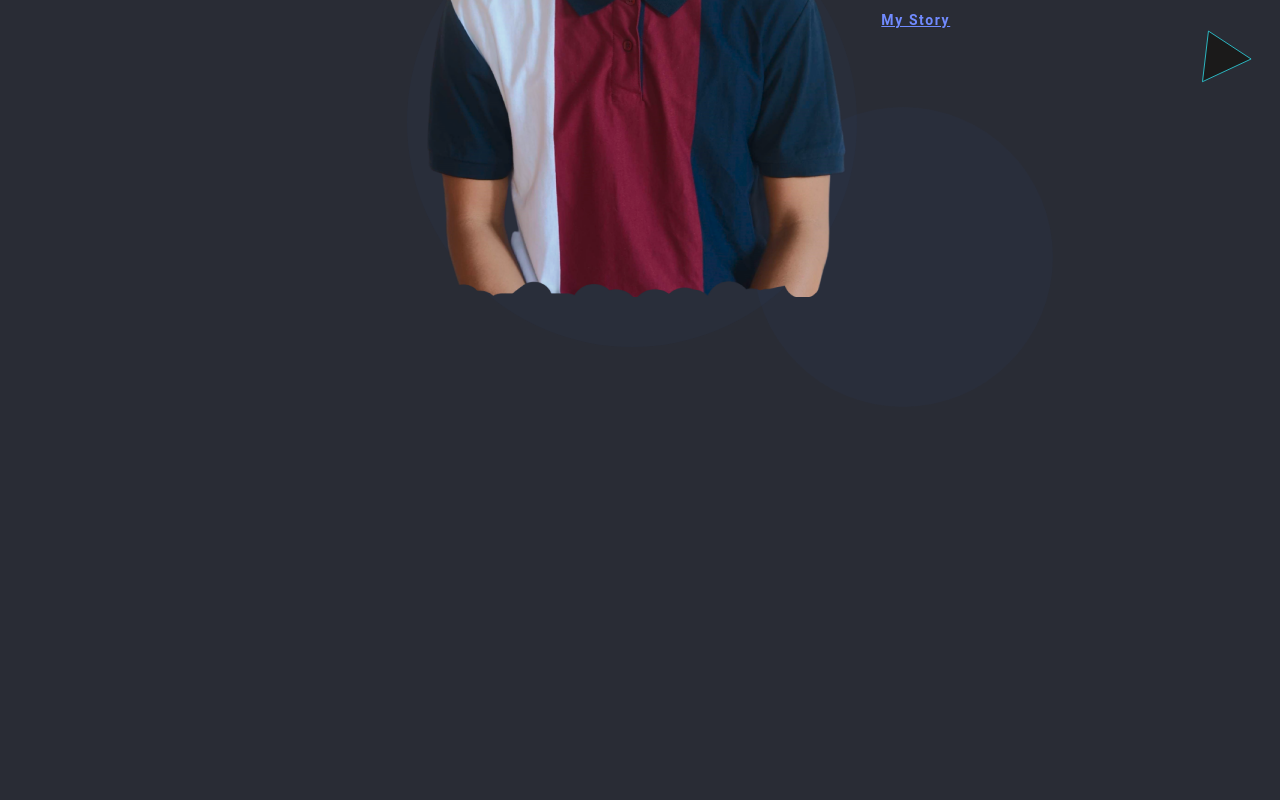
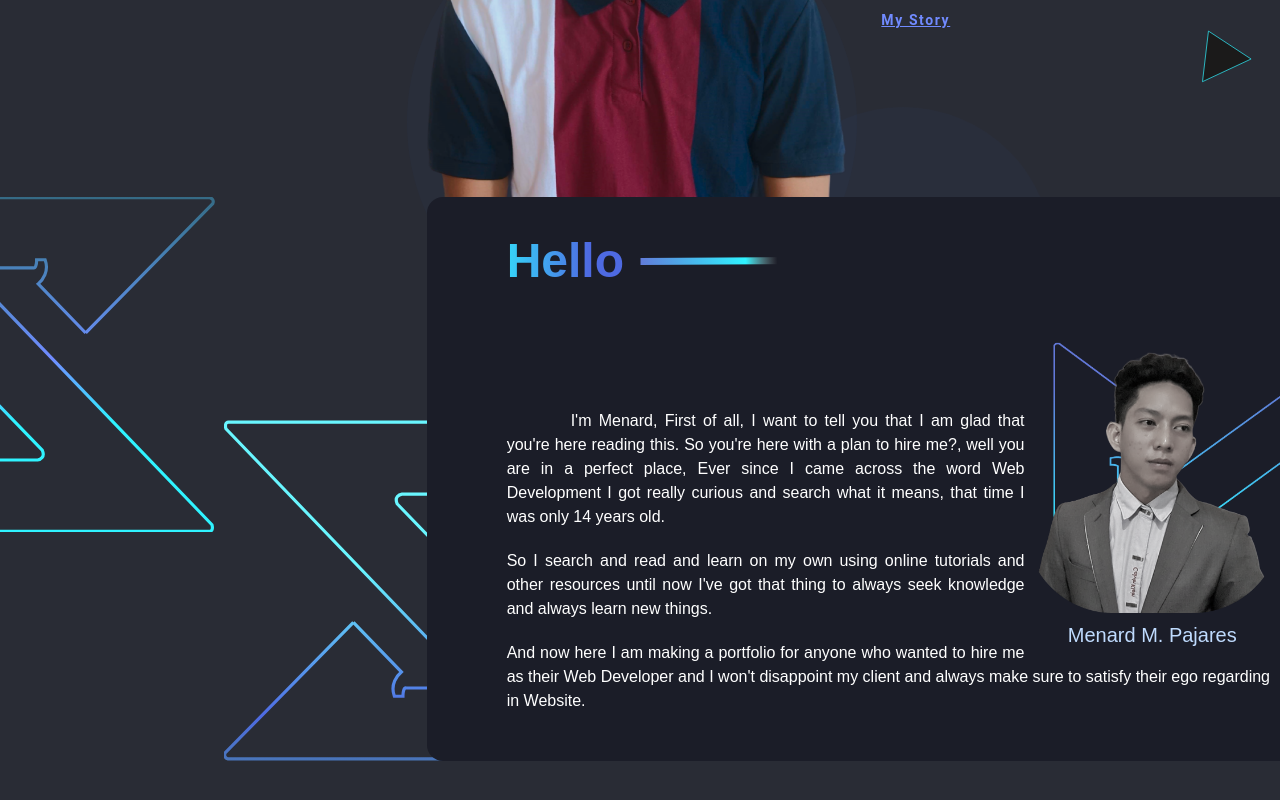
Before and after one commit to DevNanad/MODERN-PORTFOLIO, a React (Create React App) app: page / in a window 1280 px wide. Shown: the part 400-1200 px from the top of the page. Before the commit the page ends 807 px from the top, so only its background shows below. Built offline with nearby package versions, Linux system fonts and the light colour scheme.

Commit message:
Finish SectionTwo and animate

```diff
--- a/src/App.js
+++ b/src/App.js
@@ -1,12 +1,14 @@
 import { motion } from 'framer-motion'
 import Navbar from './components/Navbar';
 import SectionOne from './components/SectionOne';
+import SectionTwo from './components/SectionTwo';
 
 function App() {
   return (
     <div className="App">
       <Navbar/>
       <SectionOne/>
+      <SectionTwo/>
     </div>
   );
 }
--- /dev/null
+++ b/src/components/SectionTwo.js
@@ -0,0 +1,70 @@
+import React from 'react'
+import hellome from '../images/hellome.png'
+import { motion } from 'framer-motion'
+
+function SectionTwo() {
+  return (
+    <motion.div className='SectionTwo z-30 relative translate-x-10 poppins'
+    initial={{y: 0, opacity: 0}}
+    animate={{y: -100, opacity: 1}}
+    transition={{delay: 1, type: 'tween'}}
+    >
+        <div className="logo-line absolute">
+        <svg width="228" height="335" viewBox="0 0 316 530" fill="none" xmlns="http://www.w3.org/2000/svg">
+        <path d="M113.224 215.132L38.0576 137.447C44.8802 131.877 55.5332 117.696 49.2363 99.9819L48.9999 99.3168H48.294H36.5658H35.5658V100.317C35.5658 102.703 35.2553 106.155 34.3617 108.802C33.912 110.133 33.3509 111.15 32.7048 111.749C32.1155 112.296 31.4466 112.515 30.5471 112.269L30.4173 112.233H30.2827L-100.823 112.233H-101.823V113.233V130.024V131.024H-100.823H-59.7805L312.973 518.469C313.538 520.312 313.939 522.925 313.475 525.086C313.237 526.193 312.786 527.121 312.076 527.787C311.381 528.439 310.355 528.92 308.805 529H-197V416.045L36.9846 416.045H37.0551L37.125 416.035C39.2999 415.726 42.3438 414.616 44.2719 412.178C46.272 409.649 46.89 405.93 44.5978 400.856L44.5263 400.697L44.4057 400.572L-195.325 152.439V1L309.548 1C310.919 1.34353 312.73 2.23156 313.873 3.75397C314.97 5.2157 315.557 7.40044 314.262 10.6334L113.224 215.132Z" stroke="url(#paint0_linear_109_13)" strokeWidth="5"/>
+        <defs>
+        <linearGradient id="paint0_linear_109_13" x1="59" y1="658.5" x2="59" y2="-170" gradientUnits="userSpaceOnUse">
+        <stop offset="0.36373" stopColor="#2FF3FF"/>
+        <stop offset="0.487252" stopColor="#718BFF"/>
+        <stop offset="1" stopColor="#2FF3FF" stopOpacity="0"/>
+        </linearGradient>
+        </defs>
+        </svg>
+        </div>
+
+        <div className="logo-line2 absolute translate-y-44 translate-x-56">
+        <svg width="328" height="435" viewBox="0 0 514 530" fill="none" xmlns="http://www.w3.org/2000/svg">
+        <path d="M202.776 314.868L277.942 392.553C271.12 398.123 260.467 412.304 266.764 430.018L267 430.683L267.706 430.683L279.434 430.683L280.434 430.683L280.434 429.683C280.434 427.297 280.745 423.845 281.638 421.198C282.088 419.867 282.649 418.85 283.295 418.251C283.885 417.704 284.553 417.485 285.453 417.731L285.583 417.767L285.717 417.767L416.823 417.767L417.823 417.767L417.823 416.767L417.823 399.976L417.823 398.976L416.823 398.976L375.78 398.976L3.02721 11.5308C2.46198 9.68799 2.0607 7.07489 2.5249 4.9137C2.76269 3.80664 3.21382 2.87946 3.92386 2.21332C4.61871 1.56152 5.64553 1.08032 7.19516 1L513 0.999999L513 113.955L279.015 113.955L278.945 113.955L278.875 113.965C276.7 114.274 273.656 115.385 271.728 117.822C269.728 120.351 269.11 124.07 271.402 129.144L271.474 129.303L271.594 129.428L511.325 377.561L511.325 529L6.45195 529C5.08077 528.656 3.26961 527.768 2.12712 526.246C1.03016 524.784 0.443081 522.6 1.73856 519.367L202.776 314.868Z" stroke="url(#paint0_linear_112_6)" strokeWidth="5"/>
+        <defs>
+        <linearGradient id="paint0_linear_112_6" x1="138" y1="-185" x2="149.5" y2="726.5" gradientUnits="userSpaceOnUse">
+        <stop offset="0.454061" stopColor="#69F6FF"/>
+        <stop offset="0.707852" stopColor="#4E6AE2"/>
+        <stop offset="1" stopColor="#69F6FF" stopOpacity="0"/>
+        </linearGradient>
+        </defs>
+        </svg>
+
+        </div>
+
+        <div className="hello-container absolute right-0 pl-20 pb-10 lg:pb-12 w-8/12 text-white rounded-l-2xl text-justify">
+            <div className="SectionTwo-title flex items-center gap-4 py-10 ">
+                <h2 className='Hello text-5xl'>Hello</h2>
+                <span className='flex items-center'>
+                    <svg width="167" height="8" viewBox="0 0 167 8" fill="none" xmlns="http://www.w3.org/2000/svg">
+                    <path d="M0.5 4.38727L166.498 3.50009" stroke="url(#paint0_linear_112_12)" strokeWidth="7"/>
+                    <defs>
+                    <linearGradient id="paint0_linear_112_12" x1="-22.5" y1="12.9997" x2="137.5" y2="7.49984" gradientUnits="userSpaceOnUse">
+                    <stop offset="0.130208" stopColor="#6379D9"/>
+                    <stop offset="0.802083" stopColor="#2FF3FF"/>
+                    <stop offset="1" stopColor="#BABEBC" stopOpacity="0"/>
+                    </linearGradient>
+                    </defs>
+                    </svg>
+                </span>
+            </div>
+            <div className="hello-image float-right">
+                    <img src={hellome} alt="Mypic" className='h-72' />
+                    <h1 className="text-center text-xl text-blue-200 py-2 ">Menard M. Pajares</h1>
+            </div>
+
+
+                <p className='indent-16 lg:mt-16'>I'm Menard, First of all, I want to tell you that I am glad that you're here reading this. So you're here with a plan to hire me?, well you are in a perfect place, Ever since I came across the word Web Development I got really curious and search what it means, that time I was only 14 years old.</p>
+                <p>So I search and read and learn on my own using online tutorials and other resources until now I've got that thing to always seek knowledge and always learn new things.</p>
+                <p>And now here I am making a portfolio for anyone who wanted to hire me as their Web Developer and I won't disappoint my client and always make sure to satisfy their ego regarding in Website.</p>
+
+        </div>
+    </motion.div>
+  )
+}
+
+export default SectionTwo
--- a/src/index.css
+++ b/src/index.css
@@ -1,7 +1,7 @@
 @tailwind base;
 @tailwind components;
 @tailwind utilities;
-@import url('https://fonts.googleapis.com/css2?family=Abril+Fatface&family=Roboto:wght@400;500;700;900&display=swap');
+@import url('https://fonts.googleapis.com/css2?family=Abril+Fatface&family=Poppins:wght@400;500;600&family=Roboto:wght@400;500;700;900&display=swap');
 
 body{
     background-color: #292C35;
@@ -11,12 +11,12 @@ body{
 
 /* width */
 ::-webkit-scrollbar {
-    width: 10px;
+    width: 6px;
   }
 
   /* Track */
   ::-webkit-scrollbar-track {
-    background: #292C35;
+    background: rgba(255, 255, 255, 0);
   }
 
   /* Handle */
@@ -57,3 +57,42 @@ body{
 .fullname{
     font-family: 'Abril Fatface', cursive;
 }
+
+.hello-container{
+  background-color: #1B1D28;
+}
+.hello-container p{
+  padding-top: 20px;
+  padding-right: 10px;
+  font-weight: 400;
+}
+/*Font poppins*/
+.poppins{
+  font-family: 'Poppins', sans-serif;
+}
+
+
+.logo-line path{
+  stroke-dasharray:3500;
+  stroke-dashoffset:3500;
+  animation: draw 3s ease-in forwards;
+
+}
+.logo-line2 path{
+  stroke-dasharray:5500;
+  stroke-dashoffset:-5500;
+  animation: draw 3s ease-in forwards;
+
+}
+@keyframes draw{
+  to{
+      stroke-dashoffset: 0;
+  }
+}
+.Hello{
+  background: linear-gradient(89.82deg, #2FF3FF -20.09%, #4E6AE2 70.14%);
+  -webkit-background-clip: text;
+  -webkit-text-fill-color: transparent;
+  background-clip: text;
+  font-weight: bold;
+}
```
Also changed, not shown: src/images/hellome.png (added).
